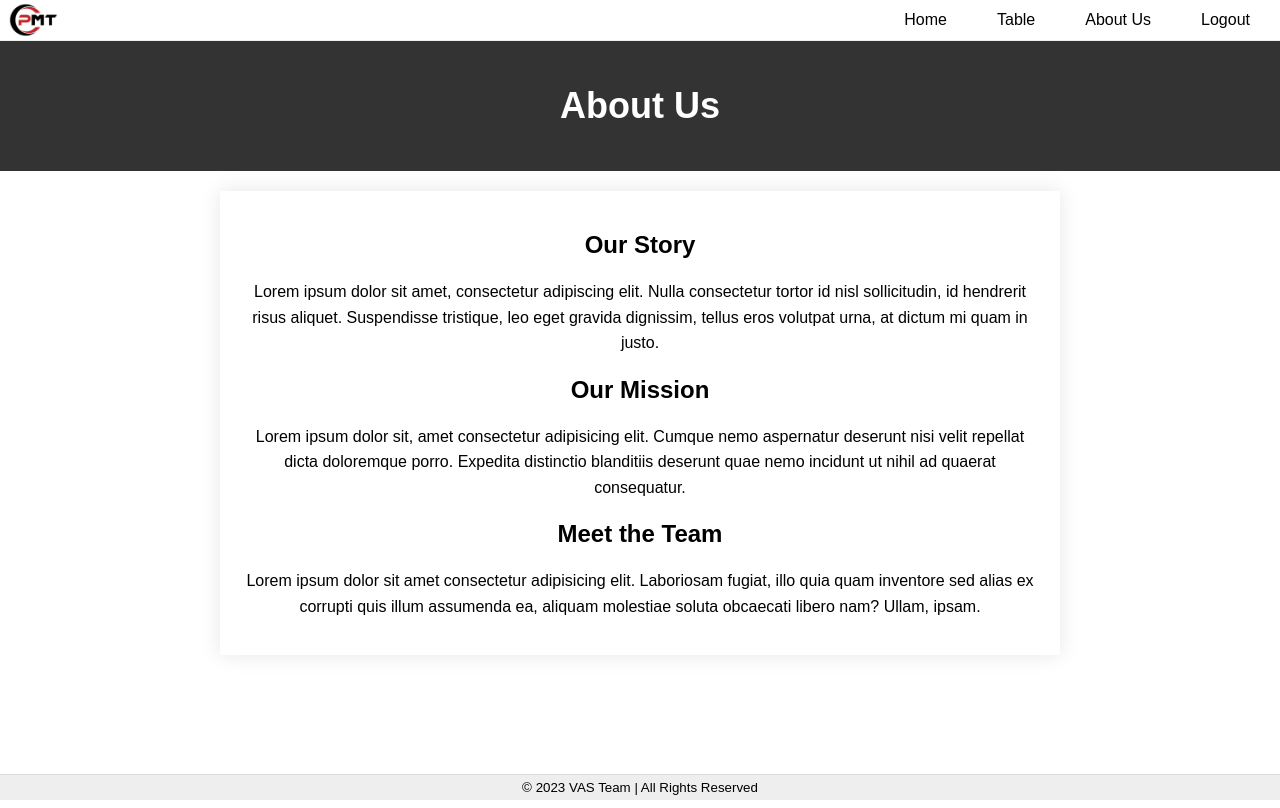
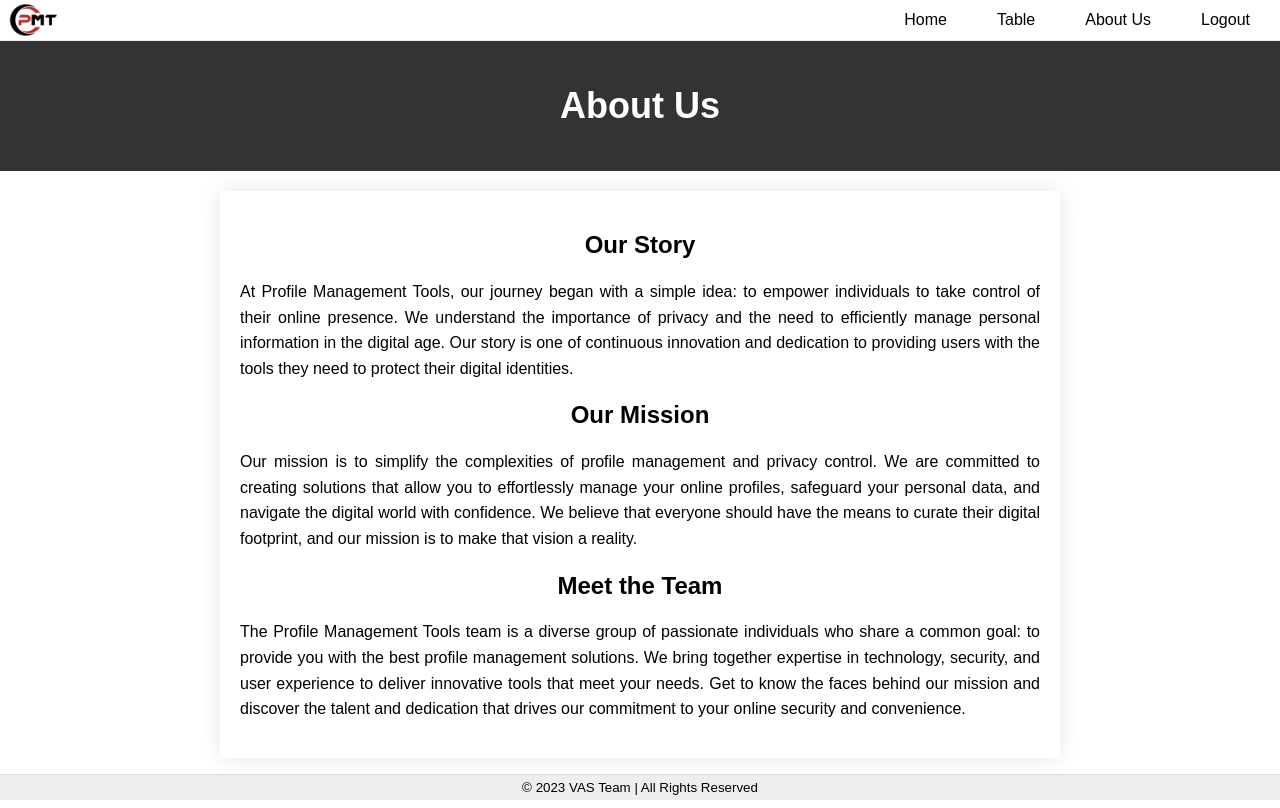
Before and after one commit to NadaAlfowey/Profile-Management-Tool, a React (Create React App) app: page /AboutUs in a window 1280 px wide. Built offline with nearby package versions, Linux system fonts and the light colour scheme.

Commit message:
edited aboutus and landing page

```diff
--- a/src/components/aboutUs/aboutus.css
+++ b/src/components/aboutUs/aboutus.css
@@ -12,7 +12,7 @@ header {
     padding: 20px;
 }
 
-h1 {
+.aboutusheader {
     font-size: 36px;
 }
 
@@ -23,6 +23,9 @@ h1 {
     background-color: white;
     box-shadow: 0 0 20px rgba(0, 0, 0, 0.1);
 }
+.aboutusparagraph{
+    text-align: justify;
+}
 
 p {
     line-height: 1.6;
--- a/src/components/aboutUs/aboutus.js
+++ b/src/components/aboutUs/aboutus.js
@@ -5,18 +5,24 @@ function AboutUs() {
   return (
     <div>
       <header>
-        <h1>About Us</h1>
+        <h1 className='aboutusheader'>About Us</h1>
       </header>
 
       <div className="container">
         <h2>Our Story</h2>
-        <p>Lorem ipsum dolor sit amet, consectetur adipiscing elit. Nulla consectetur tortor id nisl sollicitudin, id hendrerit risus aliquet. Suspendisse tristique, leo eget gravida dignissim, tellus eros volutpat urna, at dictum mi quam in justo.</p>
+        <p className='aboutusparagraph'>
+          At Profile Management Tools, our journey began with a simple idea: to empower individuals to take control of their online presence. We understand the importance of privacy and the need to efficiently manage personal information in the digital age. Our story is one of continuous innovation and dedication to providing users with the tools they need to protect their digital identities.
+        </p>
 
         <h2>Our Mission</h2>
-        <p>Lorem ipsum dolor sit, amet consectetur adipisicing elit. Cumque nemo aspernatur deserunt nisi velit repellat dicta doloremque porro. Expedita distinctio blanditiis deserunt quae nemo incidunt ut nihil ad quaerat consequatur.</p>
+        <p className='aboutusparagraph'>
+          Our mission is to simplify the complexities of profile management and privacy control. We are committed to creating solutions that allow you to effortlessly manage your online profiles, safeguard your personal data, and navigate the digital world with confidence. We believe that everyone should have the means to curate their digital footprint, and our mission is to make that vision a reality.
+        </p>
 
         <h2>Meet the Team</h2>
-        <p>Lorem ipsum dolor sit amet consectetur adipisicing elit. Laboriosam fugiat, illo quia quam inventore sed alias ex corrupti quis illum assumenda ea, aliquam molestiae soluta obcaecati libero nam? Ullam, ipsam.</p>
+        <p className='aboutusparagraph'>
+          The Profile Management Tools team is a diverse group of passionate individuals who share a common goal: to provide you with the best profile management solutions. We bring together expertise in technology, security, and user experience to deliver innovative tools that meet your needs. Get to know the faces behind our mission and discover the talent and dedication that drives our commitment to your online security and convenience.
+        </p>
       </div>
     </div>
   )
--- a/src/components/landingPage/landingPage.css
+++ b/src/components/landingPage/landingPage.css
@@ -2,7 +2,7 @@
     display: grid;
     grid-template-columns: repeat(auto-fill, minmax(300px, 1fr));
     max-width: 1250px;
-    margin: 100px auto;
+    /* margin: 100px auto; */
     padding: 20px;
     gap: 20px;
 }
@@ -23,4 +23,11 @@
 .card-paragraph{
   color:grey;
   font-size: medium;
+  text-align: justify;
 }
+.developer{
+  font-weight: bold;
+}
+.landingheader{
+  text-align: center;
+}
--- a/src/components/landingPage/landingPage.js
+++ b/src/components/landingPage/landingPage.js
@@ -8,7 +8,7 @@ function LandingPage() {
       <div id="image-container">
         <img className="background" src={hero} alt="Hero background" />
       </div>
-      <h1>Profile Management Tool</h1>
+      <h1 className="landingheader">Profile Management Tool</h1>
       <div className="card-list">
         <div href="#" className="card-item">
           <span className="developer"> Welcome to Your Profile Hub</span>
@@ -27,7 +27,7 @@ function LandingPage() {
           </div>
         </div>
         <div href="#" className="card-item">
-          <span className="designer">Customize and Personalize</span>
+          <span className="developer">Customize and Personalize</span>
           <h3 className="card-paragraph">
             We understand that no two profiles are alike, and that's why we've
             designed our app to be highly customizable. Tailor your profile to
@@ -43,7 +43,7 @@ function LandingPage() {
           </div>
         </div>
         <div href="#" className="card-item">
-          <span className="editor">Privacy and Security at the Core</span>
+          <span className="developer">Privacy and Security at the Core</span>
           <h3 className="card-paragraph">
             Your privacy and security are paramount to us. We employ robust
             encryption and stringent data protection measures to ensure that
```
